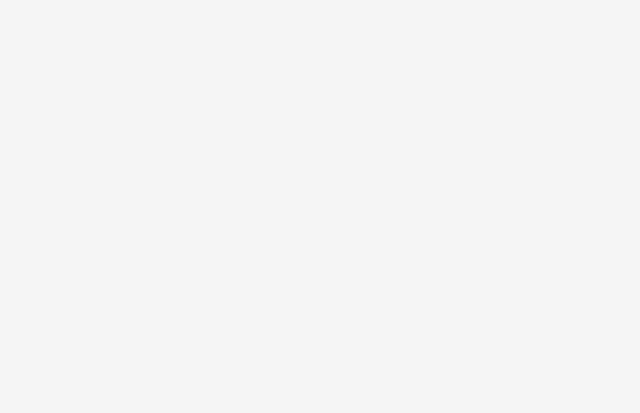
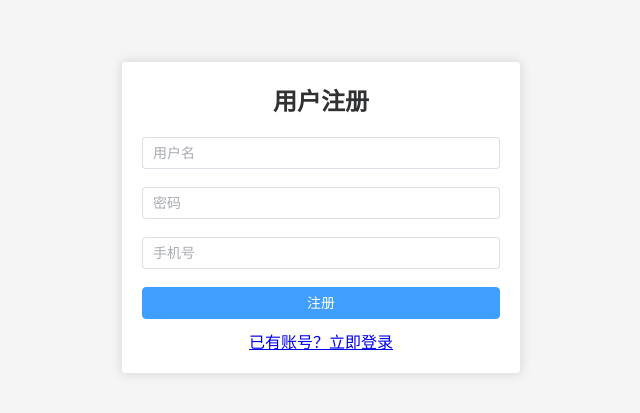
Before and after one commit to ssshr-66/qst_hw, a Vue app in the folder frontend/: page /register in a window 1280 px wide. Shown: the part 183-596 px from the top of the page, without its empty margins (319-959 px from the left). Built offline with nearby package versions, Linux system fonts and the light colour scheme.

Commit message:
Update Register.vue

```diff
--- a/frontend/src/views/Register.vue
+++ b/frontend/src/views/Register.vue
@@ -1,19 +1,57 @@
 <template>
-  <!-- 注册页面 -->
-  <!-- 功能：
-       1. 显示注册表单（用户名、密码、手机号输入框）
-       2. 调用注册接口创建新用户
-       3. 注册成功后跳转到登录页
-       4. 提供登录页面链接
-  -->
+  <div class="register-container">
+    <el-card class="register-card">
+      <h2>用户注册</h2>
+      <el-form :model="form">
+        <el-form-item>
+          <el-input v-model="form.username" placeholder="用户名" />
+        </el-form-item>
+        <el-form-item>
+          <el-input v-model="form.password" type="password" placeholder="密码" />
+        </el-form-item>
+        <el-form-item>
+          <el-input v-model="form.phone" placeholder="手机号" />
+        </el-form-item>
+        <el-button type="primary" @click="handleRegister" style="width: 100%">注册</el-button>
+        <div style="margin-top: 10px; text-align: center">
+          <router-link to="/login">已有账号？立即登录</router-link>
+        </div>
+      </el-form>
+    </el-card>
+  </div>
 </template>
 
 <script setup>
-// 导入Vue、路由、注册接口、消息提示组件
-// 定义表单数据（username, password, phone）
-// 实现handleRegister方法：验证输入、调用注册接口、跳转登录页
+import { reactive } from 'vue'
+import { useRouter } from 'vue-router'
+import { register } from '@/api/user'
+import { ElMessage } from 'element-plus'
+
+const router = useRouter()
+const form = reactive({ username: '', password: '', phone: '' })
+
+const handleRegister = async () => {
+  if (!form.username || !form.password || !form.phone) {
+    return ElMessage.warning('请填写完整信息')
+  }
+  await register(form)
+  ElMessage.success('注册成功，请登录')
+  router.push('/login')
+}
 </script>
 
 <style scoped>
-/* 居中布局样式 */
+.register-container {
+  display: flex;
+  justify-content: center;
+  align-items: center;
+  min-height: 100vh;
+}
+.register-card {
+  width: 400px;
+}
+h2 {
+  text-align: center;
+  margin-bottom: 20px;
+}
 </style>
```
